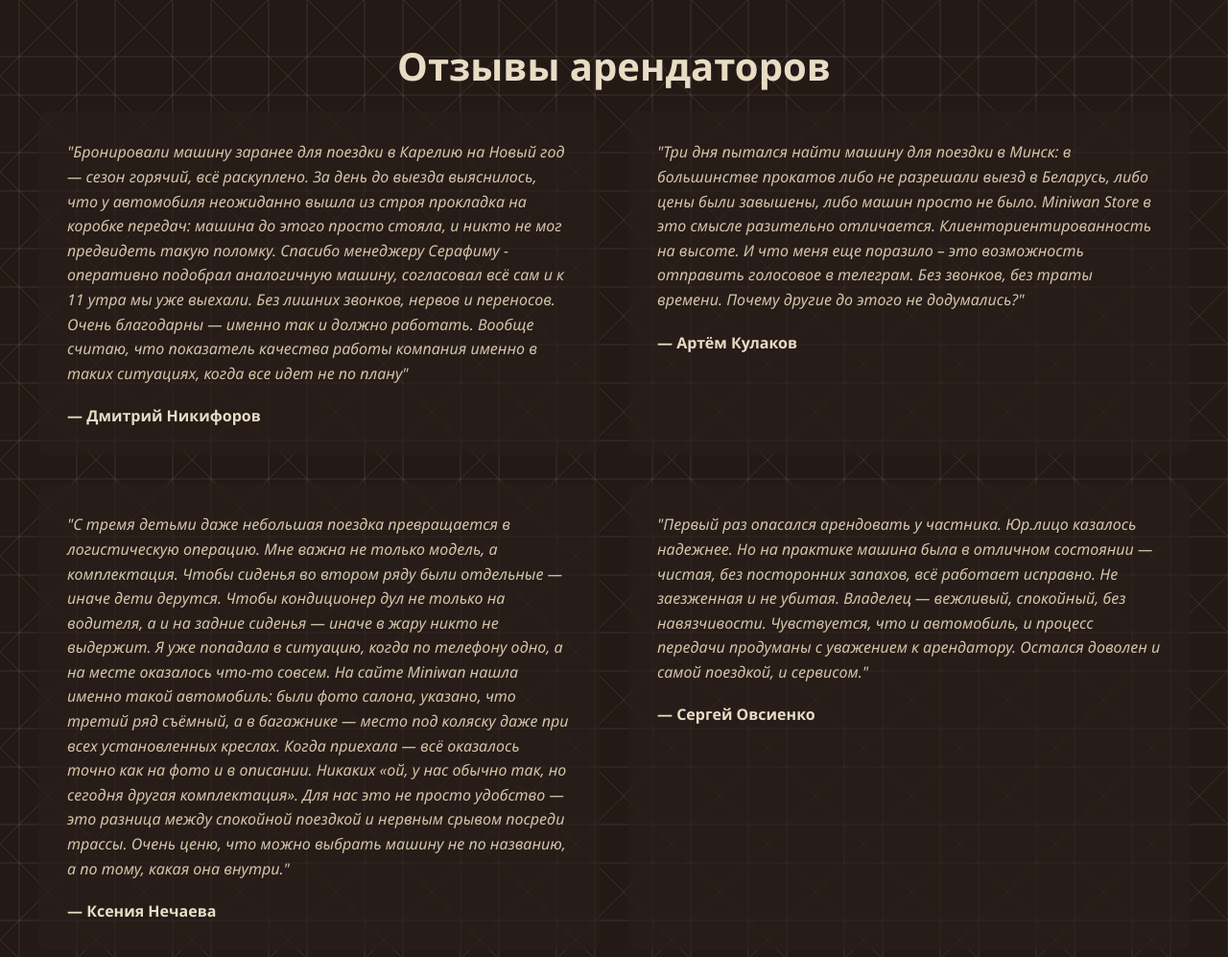
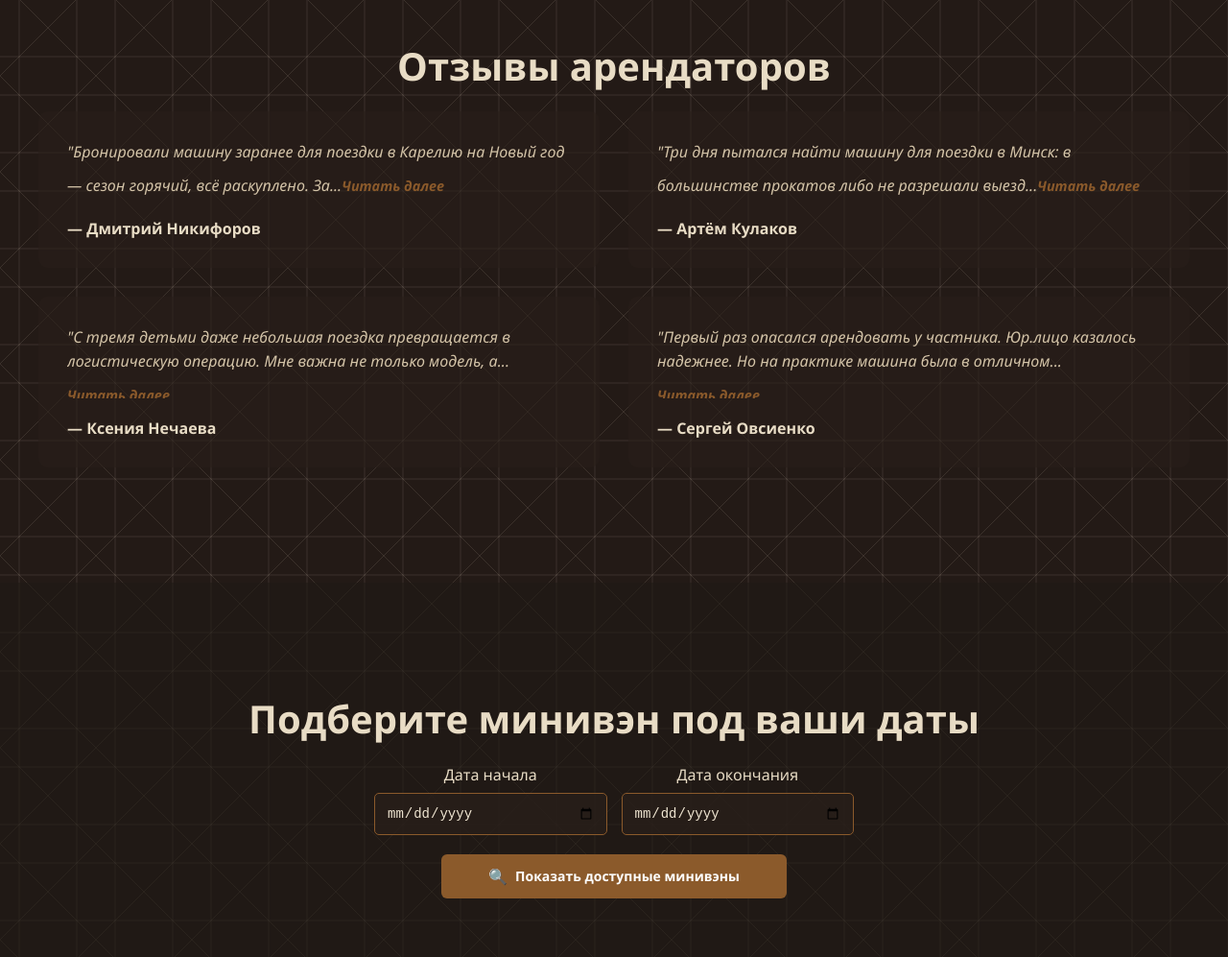
Before and after one commit to xpe6a/miniwan, a plain HTML site: page double.html in a window 1280 px wide. Shown: the part 3621-4618 px from the top of the page at 96% size. Drawn offline with Linux system fonts and the light colour scheme.

```diff
--- a/double.html
+++ b/double.html
@@ -592,6 +592,33 @@
             color: #D4C4A8;
             font-size: 0.9rem;
         }
+        .testimonial-text {
+    font-style: italic;
+    color: #D4C4A8;
+    margin-bottom: 20px;
+    line-height: 1.6;
+    position: relative;
+    max-height: 4.8em; /* 3 строки */
+    overflow: hidden;
+    transition: max-height 0.3s ease;
+}
+
+.testimonial-text.expanded {
+    max-height: none;
+}
+
+.read-more {
+    color: #8B5A2B;
+    cursor: pointer;
+    font-weight: 600;
+    font-size: 0.9em;
+    margin-top: 10px;
+    display: inline-block;
+}
+
+.read-more:hover {
+    color: #A06A37;
+}
         @media (max-width: 768px) {
             .header-content {
                 flex-direction: column;
@@ -1027,6 +1054,53 @@
 </script>
 <noscript><div><img src="https://mc.yandex.ru/watch/104698981" style="position:absolute; left:-9999px;" alt="" /></div></noscript>
 <!-- /Yandex.Metrika counter -->
+<script>
+    // Функция для обрезки отзывов
+    function initTestimonials() {
+        const testimonials = document.querySelectorAll('.testimonial-text');
 
+        testimonials.forEach(testimonial => {
+            const text = testimonial.textContent;
+            const words = text.split(' ');
+
+            if (words.length > 40) { // Если больше 40 слов - обрезаем
+                const shortText = words.slice(0, 40).join(' ') + '...';
+                testimonial.textContent = shortText;
+
+                const readMore = document.createElement('span');
+                readMore.className = 'read-more';
+                readMore.textContent = ' Читать далее';
+                readMore.onclick = function() {
+                    if (testimonial.classList.contains('expanded')) {
+                        testimonial.textContent = shortText;
+                        testimonial.appendChild(readMore);
+                        testimonial.classList.remove('expanded');
+                        readMore.textContent = ' Читать далее';
+                    } else {
+                        testimonial.textContent = text;
+                        testimonial.classList.add('expanded');
+
+                        const readLess = document.createElement('span');
+                        readLess.className = 'read-more';
+                        readLess.textContent = ' Свернуть';
+                        readLess.onclick = function() {
+                            testimonial.textContent = shortText;
+                            testimonial.appendChild(readMore);
+                            testimonial.classList.remove('expanded');
+                        };
+                        testimonial.appendChild(readLess);
+                    }
+                };
+
+                testimonial.appendChild(readMore);
+            }
+        });
+    }
+
+    // Инициализируем при загрузке страницы
+    document.addEventListener('DOMContentLoaded', initTestimonials);
+</script>
+
+</script>
 </body>
 </html>
```
